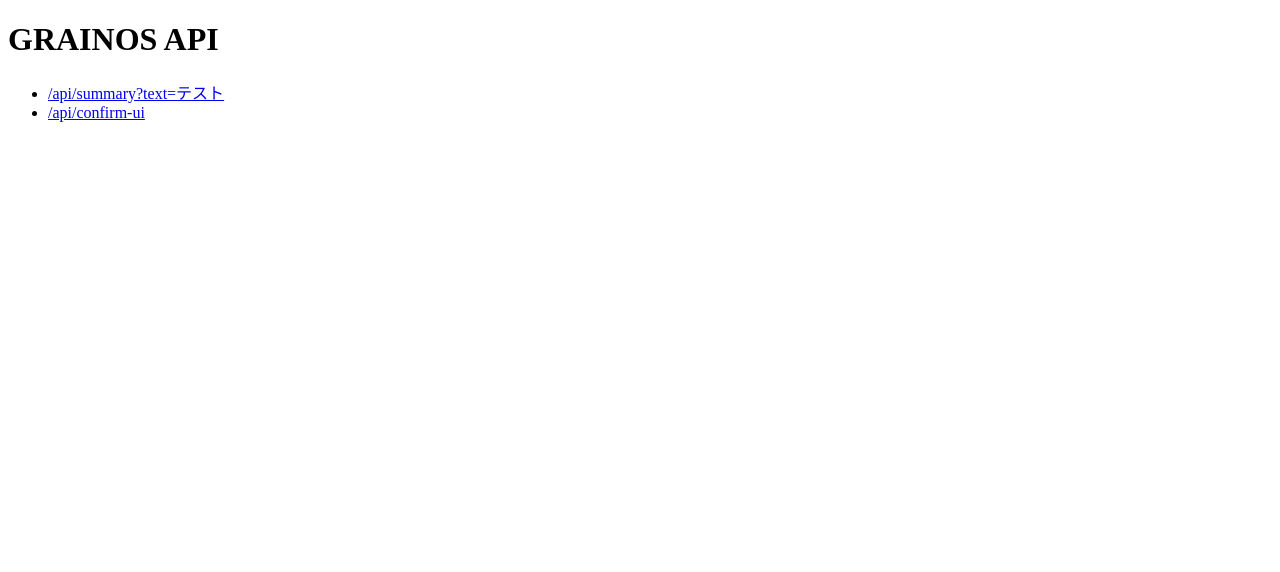
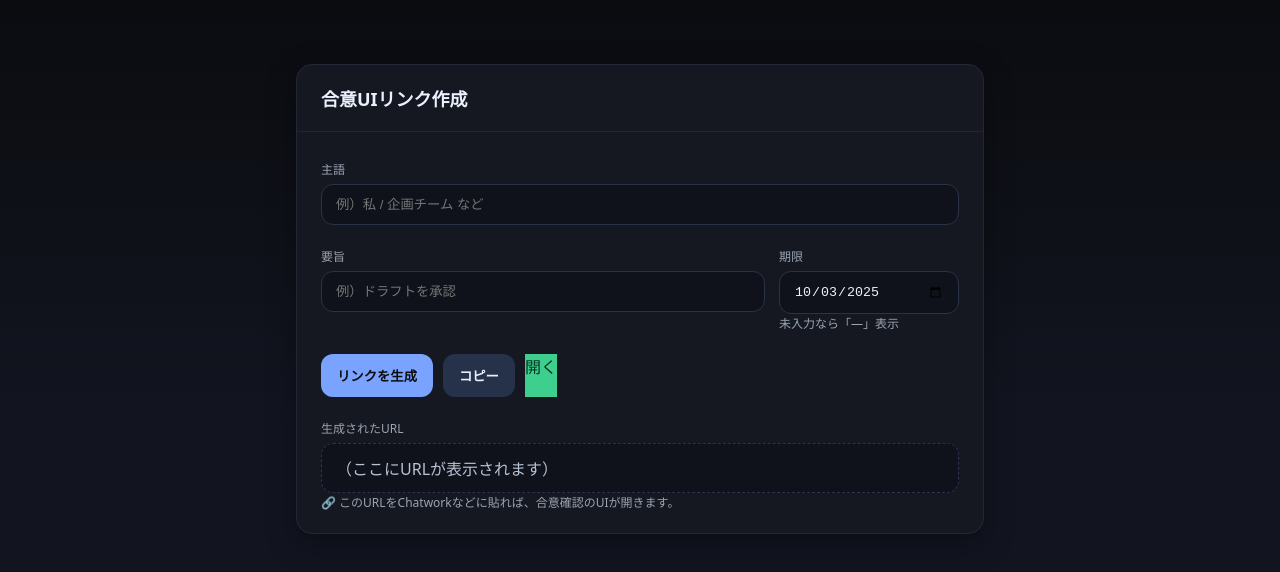
Before and after one commit to minorikumaki-dot/grainos-cw-poc, a website: page index.html in a window 1280 px wide. Drawn offline with Linux system fonts and the light colour scheme.

Commit message:
Update index.html

```diff
--- a/index.html
+++ b/index.html
@@ -1,8 +1,128 @@
 <!doctype html>
-<html lang="ja"><meta charset="utf-8" />
-<title>GRAINOS API</title>
-<h1>GRAINOS API</h1>
-<ul>
-  <li><a href="/api/summary?text=%E3%83%86%E3%82%B9%E3%83%88">/api/summary?text=テスト</a></li>
-  <li><a href="/api/confirm-ui?subject=%E7%A7%81&deadline=9%2F30&gist=%E3%83%89%E3%83%A9%E3%83%95%E3%83%88%E6%89%BF%E8%AA%8D">/api/confirm-ui</a></li>
-</ul>
+<html lang="ja">
+<head>
+  <meta charset="utf-8" />
+  <meta name="viewport" content="width=device-width, initial-scale=1" />
+  <title>GRAINOS | 合意UIリンク作成</title>
+  <style>
+    :root { --bg:#0b0c10; --card:#151821; --text:#eaf0ff; --muted:#9aa4b2; --accent:#7aa2ff; --ok:#3ecf8e; }
+    *{box-sizing:border-box} body{margin:0;font-family:system-ui,-apple-system,Segoe UI,Roboto,Helvetica,Arial;color:var(--text);background:linear-gradient(180deg,#0b0c10,#121520 70%);}
+    .wrap{max-width:720px;margin:6vh auto;padding:16px}
+    .card{background:var(--card);border:1px solid #222838;border-radius:16px;box-shadow:0 10px 30px rgba(0,0,0,.35)}
+    .hd{padding:20px 24px;border-bottom:1px solid #202637}
+    h1{font-size:18px;margin:0}
+    .bd{padding:22px 24px;display:grid;gap:16px}
+    label{display:block;font-size:12px;color:var(--muted);margin:6px 0}
+    input,textarea{width:100%;padding:12px 14px;border-radius:12px;border:1px solid #2a3246;background:#0f121a;color:var(--text);outline:none}
+    input:focus,textarea:focus{border-color:#394569;box-shadow:0 0 0 3px #39456955}
+    .row{display:grid;gap:14px;grid-template-columns:1fr 180px}
+    .actions{display:flex;gap:10px;flex-wrap:wrap;margin-top:6px}
+    button,.btn{appearance:none;border:0;border-radius:12px;padding:12px 16px;cursor:pointer;font-weight:600}
+    .gen{background:var(--accent);color:#0b0c10}
+    .copy{background:#26314a;color:var(--text)}
+    .open{background:var(--ok);color:#05321e;text-decoration:none;display:inline-block}
+    .out{background:#0f121a;border:1px dashed #2b3350;border-radius:12px;padding:12px 14px;color:#b7c2d4;word-break:break-all}
+    .muted{color:var(--muted);font-size:12px}
+  </style>
+</head>
+<body>
+  <div class="wrap">
+    <div class="card">
+      <div class="hd"><h1>合意UIリンク作成</h1></div>
+      <div class="bd">
+        <div>
+          <label>主語</label>
+          <input id="subject" placeholder="例）私 / 企画チーム など" autocomplete="off">
+        </div>
+        <div class="row">
+          <div>
+            <label>要旨</label>
+            <input id="gist" placeholder="例）ドラフトを承認" autocomplete="off">
+          </div>
+          <div>
+            <label>期限</label>
+            <input id="deadline" type="date">
+            <div class="muted">未入力なら「—」表示</div>
+          </div>
+        </div>
+
+        <div class="actions">
+          <button class="gen" id="make">リンクを生成</button>
+          <button class="copy" id="copy" disabled>コピー</button>
+          <a class="open" id="open" href="#" target="_blank" rel="noopener" disabled>開く</a>
+        </div>
+
+        <div>
+          <label>生成されたURL</label>
+          <div id="url" class="out">（ここにURLが表示されます）</div>
+          <div class="muted">🔗 このURLをChatworkなどに貼れば、合意確認のUIが開きます。</div>
+        </div>
+      </div>
+    </div>
+  </div>
+
+<script>
+  const el = id => document.getElementById(id);
+  const subject  = el('subject');
+  const gist     = el('gist');
+  const deadline = el('deadline');
+  const out      = el('url');
+  const makeBtn  = el('make');
+  const copyBtn  = el('copy');
+  const openBtn  = el('open');
+
+  // 期限の初期値（今日+7日）
+  (() => {
+    const d = new Date(); d.setDate(d.getDate()+7);
+    deadline.value = d.toISOString().slice(0,10);
+  })();
+
+  function buildURL() {
+    const base = location.origin + '/api/confirm-ui';
+    const q = new URLSearchParams();
+    if (subject.value.trim())  q.set('subject',  subject.value.trim());
+    if (gist.value.trim())     q.set('gist',     gist.value.trim());
+    if (deadline.value.trim()) q.set('deadline', deadline.value.trim().replaceAll('/','%2F'));
+    const url = base + (q.toString() ? ('?' + q.toString()) : '');
+    return url;
+  }
+
+  function setURL(u){
+    out.textContent = u;
+    copyBtn.disabled = !u;
+    openBtn.href = u || '#';
+    openBtn.style.pointerEvents = u ? 'auto' : 'none';
+    openBtn.style.opacity = u ? '1' : '.5';
+  }
+
+  makeBtn.addEventListener('click', (e)=>{
+    e.preventDefault();
+    const u = buildURL();
+    setURL(u);
+    // 入力保持（URLハッシュに保存）
+    location.hash = encodeURIComponent(JSON.stringify({
+      subject:subject.value, gist:gist.value, deadline:deadline.value
+    }));
+  });
+
+  copyBtn.addEventListener('click', async ()=>{
+    const u = out.textContent.trim();
+    if(!u) return;
+    await navigator.clipboard.writeText(u);
+    copyBtn.textContent = 'コピーしました';
+    setTimeout(()=> copyBtn.textContent = 'コピー', 1400);
+  });
+
+  // ハッシュから復元（再訪時に便利）
+  try {
+    if(location.hash.length>1){
+      const s = JSON.parse(decodeURIComponent(location.hash.slice(1)));
+      if(s.subject)  subject.value  = s.subject;
+      if(s.gist)     gist.value     = s.gist;
+      if(s.deadline) deadline.value = s.deadline;
+      setURL(buildURL());
+    }
+  } catch(_) {}
+</script>
+</body>
+</html>
```
